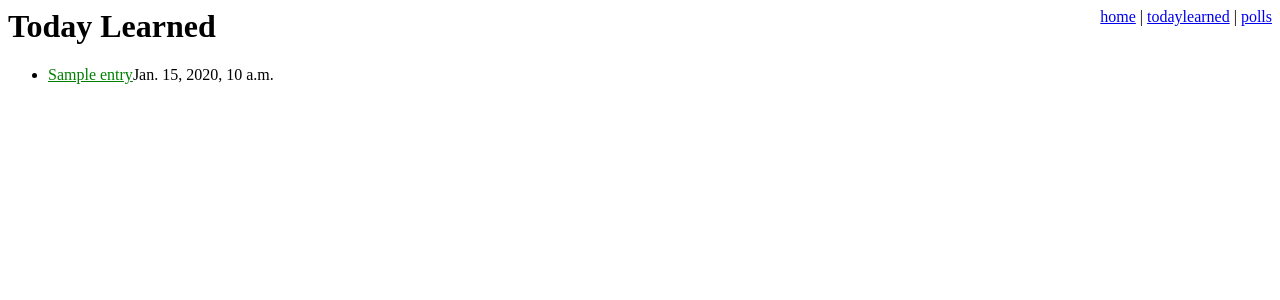
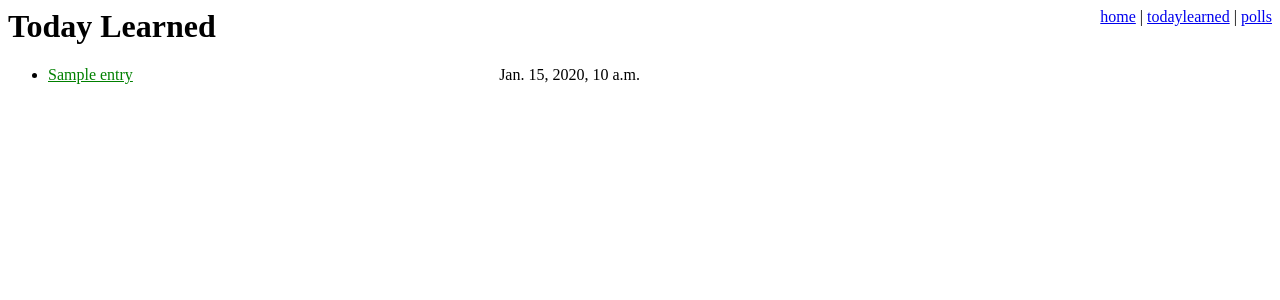
Before and after one commit to yantaq/Django-Tutorial, a Django app: page / in a window 1280 px wide. Shown: the top 300 px of the page. Run offline with Django 3.2, Linux system fonts and the light colour scheme; tables that the repository leaves empty hold one stand-in row (values such as "Sample post").

Commit message:
added style

```diff
--- a/polls/templates/polls/detail.html
+++ b/polls/templates/polls/detail.html
@@ -1,6 +1,4 @@
-{% extends "base.html" %}
-{% block title %} Polls {% endblock %}
-{% block head %} Polls {% endblock %}
+{% extends "polls_base.html" %}
 {% block content %}
 <h3>{{ question.question_text }}</h3>
 
--- a/polls/templates/polls/results.html
+++ b/polls/templates/polls/results.html
@@ -1,6 +1,4 @@
-{% extends "base.html" %}
-{% block title %} Polls {% endblock %}
-{% block head %} Polls {% endblock %}
+{% extends "polls_base.html" %}
 {% block content %}
 <h3>{{question.question_text }}</h3>
 
--- a/todaylearned/static/todaylearned/style.css
+++ b/todaylearned/static/todaylearned/style.css
@@ -1,4 +1,12 @@
 #nav {
+    float: right;
+}
+
+#titlecontainer {
+    width: 50%;
+}
+
+span {
     float: right;
 }
 
--- a/todaylearned/templates/todaylearned/index.html
+++ b/todaylearned/templates/todaylearned/index.html
@@ -1,11 +1,13 @@
 {% extends "todaylearned_base.html" %}
 {% block content %}
   {% if entry %}
+   <div id="titlecontainer">
     <ul>
     {% for e in entry %}
     <li><a href="{% url 'todaylearned:details' e.id %}">{{ e.title }}</a><span>{{ e.modified }}</span></li>
     {% endfor %}
     </ul>
+ </div>
   {% else %}
     <p>No entries are available.</p>
   {% endif %}
```
